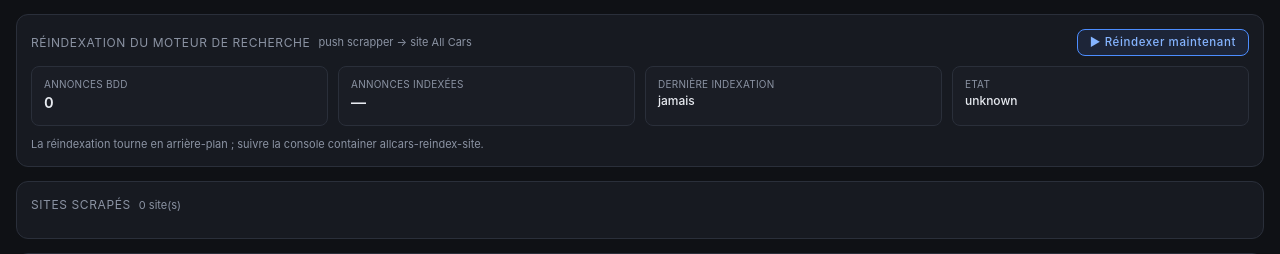
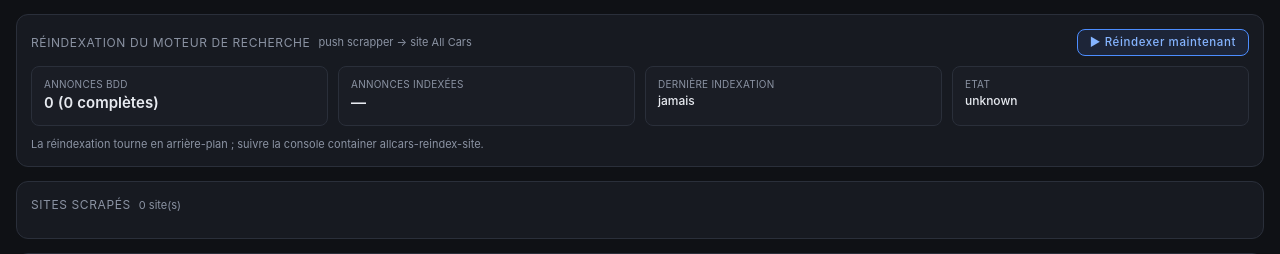
Before and after one commit to nabilsadki/allcars-scraper, a Flask app: page /tracking in a window 1280 px wide. Shown: the part 257-511 px from the top of the page. Run offline with Flask 3, Linux system fonts and the light colour scheme; data that the repository does not hold is empty; style sheets or scripts are compiled from the project's sources.

Commit message:
tracking: afficher X complètes dans le bloc annonces BDD

```diff
--- a/services/web/app.py
+++ b/services/web/app.py
@@ -1634,11 +1634,16 @@ app.jinja_env.filters["brand_logo_url"] = _brand_logo_url
 def api_reindex_status():
     # annonces presentes dans le scrapper
     db_count = 0
+    complete_count = 0
     try:
         rows = query("SELECT COUNT(*) n FROM ads")
         if rows:
             r = rows[0]
             db_count = int((r.get("n") if isinstance(r, dict) else r[1]) or 0)
+        rows2 = query("SELECT SUM(details_fetched = 1) n FROM ads")
+        if rows2:
+            r = rows2[0]
+            complete_count = int((r.get("n") if isinstance(r, dict) else r[1]) or 0)
     except Exception:
         pass
     # etat de l'index via le site public
@@ -1663,6 +1668,7 @@ def api_reindex_status():
         state = "unknown"
     return jsonify({
         "db_count": db_count,
+        "db_count_complete": complete_count,
         "site": site_status,
         "container_state": state,
     })
--- a/services/web/templates/tracking.html
+++ b/services/web/templates/tracking.html
@@ -1267,7 +1267,11 @@ setInterval(refreshContainers, 5000);
       const r = await fetch('/api/reindex/status', {cache:'no-store'});
       const d = await r.json();
       const el = id => document.getElementById(id);
-      if (el('reindex-db')) el('reindex-db').textContent = (d.db_count || 0).toLocaleString('fr-FR');
+      if (el('reindex-db')) {
+        const complete = (d.db_count_complete || 0).toLocaleString('fr-FR');
+        el('reindex-db').textContent = (d.db_count || 0).toLocaleString('fr-FR') +
+          ' (' + complete + ' complètes)';
+      }
       const n = (d.site && d.site.index_documents);
       if (el('reindex-index')) el('reindex-index').textContent = (n == null ? '—' : Number(n).toLocaleString('fr-FR'));
       const last = d.site && d.site.last_reindex_at;
```
